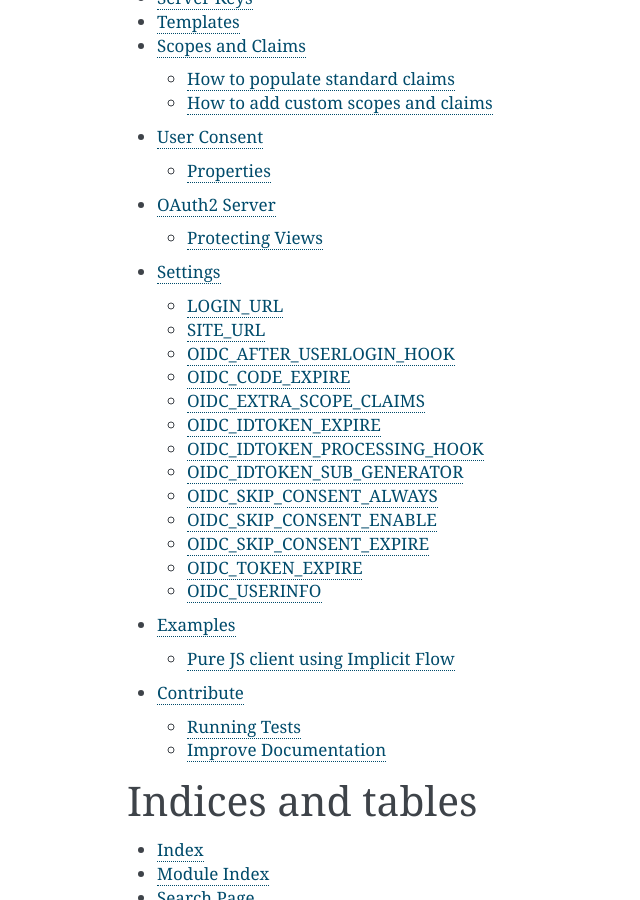
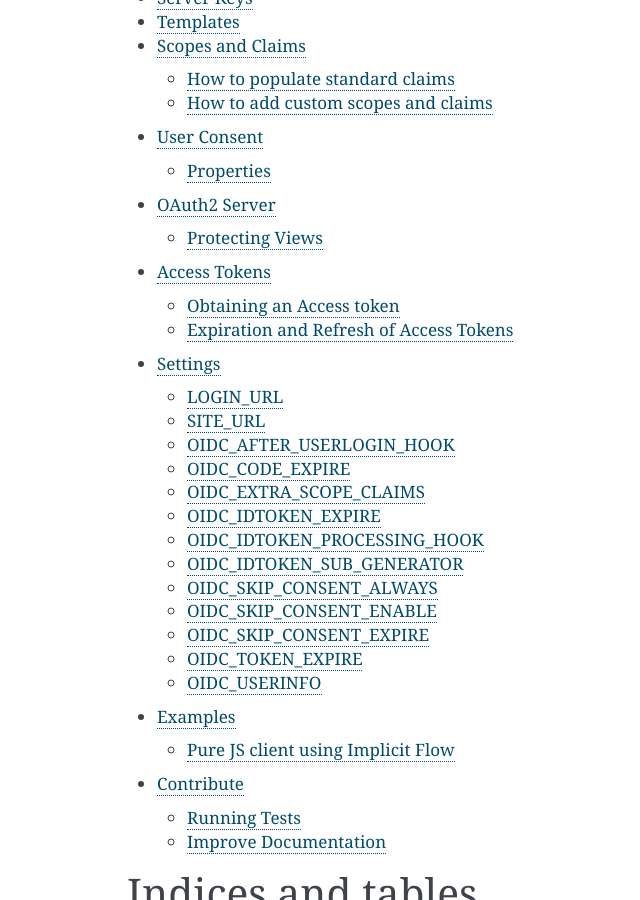
Before and after one commit to juanifioren/django-oidc-provider, a Sphinx documentation site: the page built from docs/index.rst, in a window 1280 px wide and 900 px high, scrolled down 815 px. Shown: the whole window, without its empty margins (293-933 px from the left). Built offline with Sphinx 7.4.7, drawn with Linux system fonts in a browser that asks for light colours; some of the changed lines change nothing that is shown.

Commit message:
Improve docs.

```diff
--- a/docs/index.rst
+++ b/docs/index.rst
@@ -29,6 +29,7 @@
    sections/scopesclaims
    sections/userconsent
    sections/oauth2
+   sections/accesstokens
    sections/settings
    sections/examples
    sections/contribute
--- /dev/null
+++ b/docs/sections/accesstokens.rst
@@ -0,0 +1,48 @@
+.. _accesstokens:
+
+Access Tokens
+#############
+
+At the end of the login process, an access token is generated. This access token is the thing that's passed along with every API call (e.g. userinfo endpoint) as proof that the call was made by a specific person from a specific app.
+
+Access tokens generally have a lifetime of only a couple of hours, you can use ``OIDC_TOKEN_EXPIRE`` to set custom expiration that suit your needs.
+
+Obtaining an Access token
+=========================
+
+Go to the admin site and create a public client with a response_type ``id_token token`` and a redirect_uri ``http://example.org/``.
+
+Open your browser and accept consent at::
+
+    http://localhost:8000/authorize?client_id=651462&redirect_uri=http://example.org/&response_type=code&scope=openid email profile&state=123123
+
+In the redirected URL you should have a ``code`` parameter included as query string::
+
+    http://example.org/?code=b9cedb346ee04f15ab1d3ac13da92002&state=123123
+
+We use ``code`` value to obtain ``access_token`` and ``refresh_token``::
+
+    curl -X POST -H "Authorization: Basic NjUxNDYyOjM3YjFjNGZmODI2ZjhkNzhiZDQ1ZTI1YmFkNzVhMmMw" -H "Cache-Control: no-cache" -H "Content-Type: multipart/form-data" -F "code=b9cedb346ee04f15ab1d3ac13da92002" -F "redirect_uri=http://example.org/" -F "grant_type=authorization_code" "http://localhost:8000/token/"
+
+Example response::
+
+    {
+        "access_token": "82b35f3d810f4cf49dd7a52d4b22a594",
+        "token_type": "bearer",
+        "expires_in": 3600,
+        "refresh_token": "0bac2d80d75d46658b0b31d3778039bb",
+        "id_token": "eyJhbGciOiJSUzI1NiIsImtpZCI6..."
+    }
+
+Then you can grab the access token and ask user data by doing a GET request to the ``/userinfo`` endpoint::
+
+    http://localhost:8000/userinfo/?access_token=82b35f3d810f4cf49dd7a52d4b22a594
+
+Expiration and Refresh of Access Tokens
+=======================================
+
+If you receive a ``401 Unauthorized`` status when issuing access token probably means that has expired.
+
+The RP application obtains a new access token by sending a POST request to the ``/token`` endpoint with the following request parameters::
+
+    curl -X POST -H "Cache-Control: no-cache" -H "Content-Type: multipart/form-data" -F "client_id=651462" -F "grant_type=refresh_token" -F "refresh_token=0bac2d80d75d46658b0b31d3778039bb" "http://localhost:8000/token/"
```
